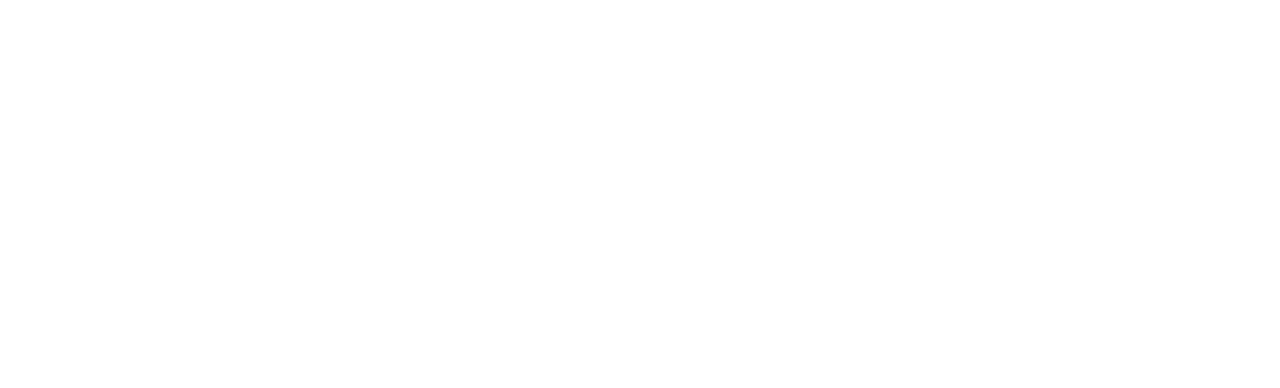
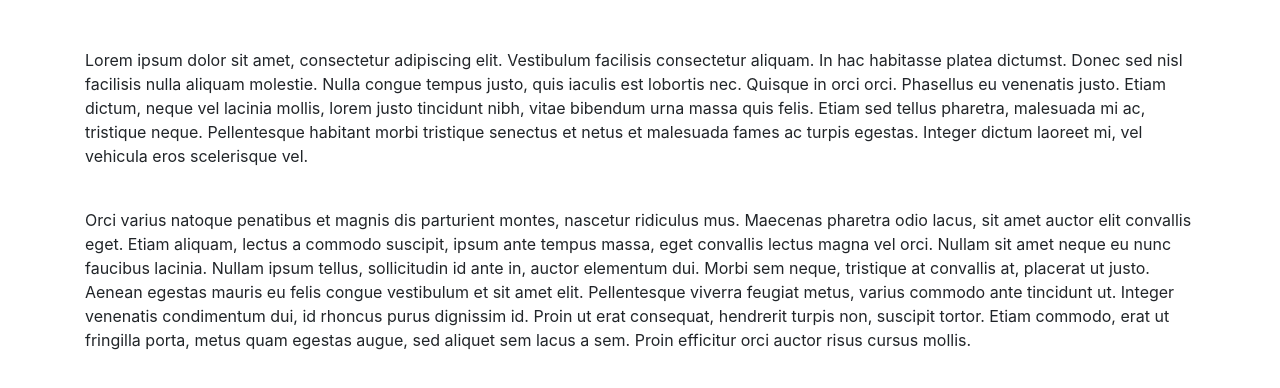
Before and after one commit to anuj920/weather-app-angular, an Angular app: page /webpush in a window 1280 px wide. Before the commit this address led to /. Shown: the top 388 px of the page. Built offline with nearby package versions, Linux system fonts and the light colour scheme.

Commit message:
small changes

```diff
--- a/src/app/app-routing.module.ts
+++ b/src/app/app-routing.module.ts
@@ -1,9 +1,11 @@
 import { NgModule } from '@angular/core';
 import { Routes, RouterModule } from '@angular/router';
 import { HomeComponent } from './components/home/home.component';
+import { WebpushComponent } from './components/webpush/webpush.component';
 
 const routes: Routes = [
   { path: '', component: HomeComponent },
+  { path: 'webpush', component: WebpushComponent },
 ];
 
 @NgModule({
--- a/src/app/app.module.ts
+++ b/src/app/app.module.ts
@@ -8,11 +8,13 @@ import { HomeComponent } from './components/home/home.component';
 import { LocationService } from './components/home/location.service'
 import { HomeService } from './components/home/home.service'
 import { HttpClientModule } from '@angular/common/http';
+import { WebpushComponent } from './components/webpush/webpush.component';
 
 @NgModule({
   declarations: [
     AppComponent,
-    HomeComponent
+    HomeComponent,
+    WebpushComponent
   ],
   imports: [
     BrowserModule,
--- /dev/null
+++ b/src/app/components/webpush/webpush.component.html
@@ -0,0 +1,24 @@
+<br>
+<br>
+<div class="container">
+
+  <p>
+    Lorem ipsum dolor sit amet, consectetur adipiscing elit. Vestibulum facilisis consectetur aliquam. In hac habitasse
+    platea dictumst. Donec sed nisl facilisis nulla aliquam molestie. Nulla congue tempus justo, quis iaculis est
+    lobortis nec. Quisque in orci orci. Phasellus eu venenatis justo. Etiam dictum, neque vel lacinia mollis, lorem
+    justo tincidunt nibh, vitae bibendum urna massa quis felis. Etiam sed tellus pharetra, malesuada mi ac, tristique
+    neque. Pellentesque habitant morbi tristique senectus et netus et malesuada fames ac turpis egestas. Integer dictum
+    laoreet mi, vel vehicula eros scelerisque vel.
+  </p>
+  <br>
+  <p>
+    Orci varius natoque penatibus et magnis dis parturient montes, nascetur ridiculus mus. Maecenas pharetra odio lacus,
+    sit amet auctor elit convallis eget. Etiam aliquam, lectus a commodo suscipit, ipsum ante tempus massa, eget
+    convallis lectus magna vel orci. Nullam sit amet neque eu nunc faucibus lacinia. Nullam ipsum tellus, sollicitudin
+    id ante in, auctor elementum dui. Morbi sem neque, tristique at convallis at, placerat ut justo. Aenean egestas
+    mauris eu felis congue vestibulum et sit amet elit. Pellentesque viverra feugiat metus, varius commodo ante
+    tincidunt ut. Integer venenatis condimentum dui, id rhoncus purus dignissim id. Proin ut erat consequat, hendrerit
+    turpis non, suscipit tortor. Etiam commodo, erat ut fringilla porta, metus quam egestas augue, sed aliquet sem lacus
+    a sem. Proin efficitur orci auctor risus cursus mollis.
+  </p>
+</div>
--- /dev/null
+++ b/src/app/components/webpush/webpush.component.ts
@@ -0,0 +1,15 @@
+import { Component, OnInit } from '@angular/core';
+
+@Component({
+  selector: 'app-webpush',
+  templateUrl: './webpush.component.html',
+  styleUrls: ['./webpush.component.scss']
+})
+export class WebpushComponent implements OnInit {
+
+  constructor() { }
+
+  ngOnInit(): void {
+  }
+
+}
--- a/src/assets/js/main.js
+++ b/src/assets/js/main.js
@@ -1,4 +1,4 @@
-
+var myLineChart;
 
 function weatherGraph(label,temp_data){
 
@@ -35,7 +35,10 @@ function weatherGraph(label,temp_data){
 
       };
 
-    var myLineChart = new Chart(ctx, {
+    if(myLineChart){
+      myLineChart.destroy()
+    }
+    myLineChart = new Chart(ctx, {
         type: 'line',
         data: speedData,
         options: chartOptions
```
Also changed, not shown: src/app/components/webpush/webpush.component.scss (added), 1 other file (tests, documents, lock files or other folders).
